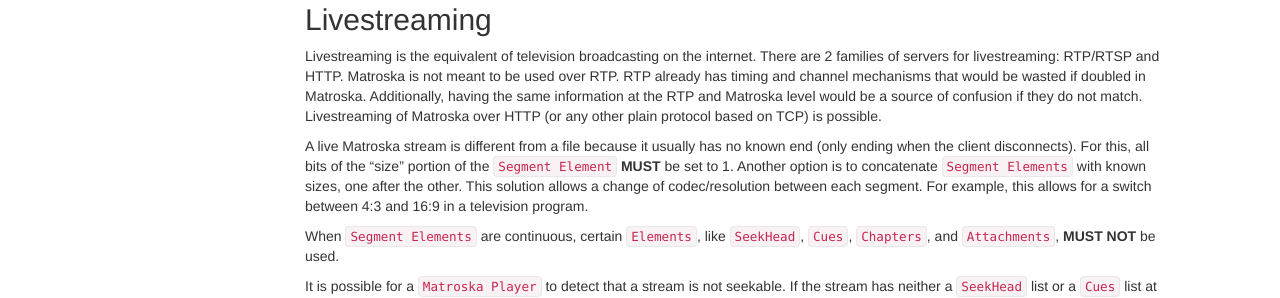
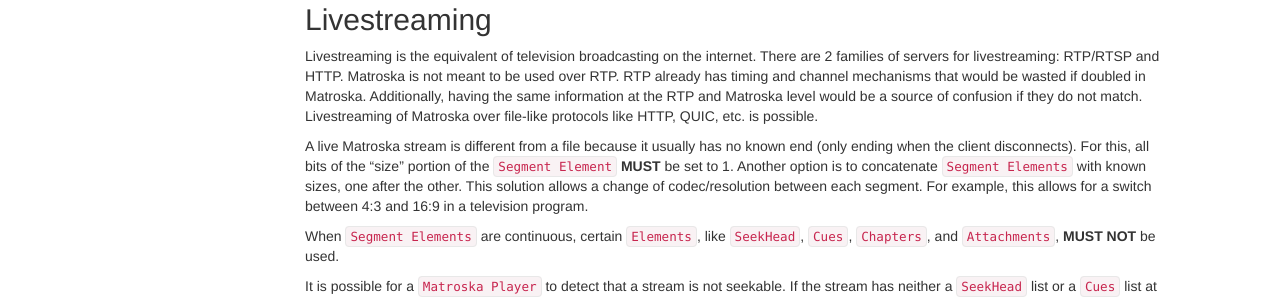
Before and after one commit to ietf-wg-cellar/matroska-specification, a Jekyll site: the page built from streaming.md, in a window 1280 px wide. Shown: the part 432-730 px from the top of the page. Built offline with Jekyll 4.4.1, drawn with Linux system fonts in a browser that asks for light colours; our own code applies the rules of GitHub Pages for plain Markdown files.

Commit message:
Use file-like protocol for live streaming

```diff
--- a/streaming.md
+++ b/streaming.md
@@ -23,8 +23,8 @@ Livestreaming is the equivalent of television broadcasting on the internet. Ther
 families of servers for livestreaming: RTP/RTSP and HTTP. Matroska is not meant to be
 used over RTP. RTP already has timing and channel mechanisms that would be wasted if doubled
 in Matroska. Additionally, having the same information at the RTP and Matroska level would
-be a source of confusion if they do not match. Livestreaming of Matroska over HTTP
-(or any other plain protocol based on TCP) is possible.
+be a source of confusion if they do not match.
+Livestreaming of Matroska over file-like protocols like HTTP, QUIC, etc. is possible.
 
 A live Matroska stream is different from a file because it usually has no known end
 (only ending when the client disconnects). For this, all bits of the "size" portion
```
